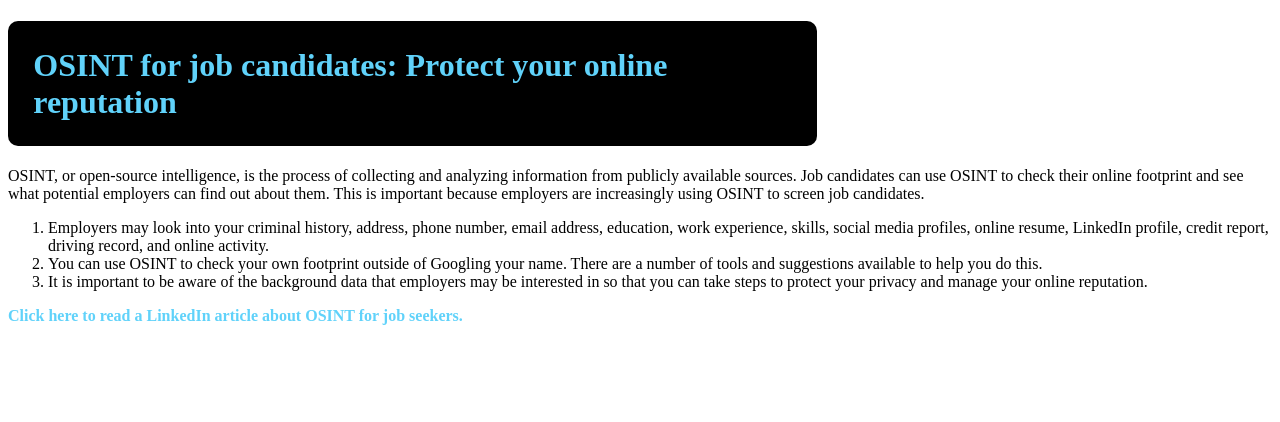
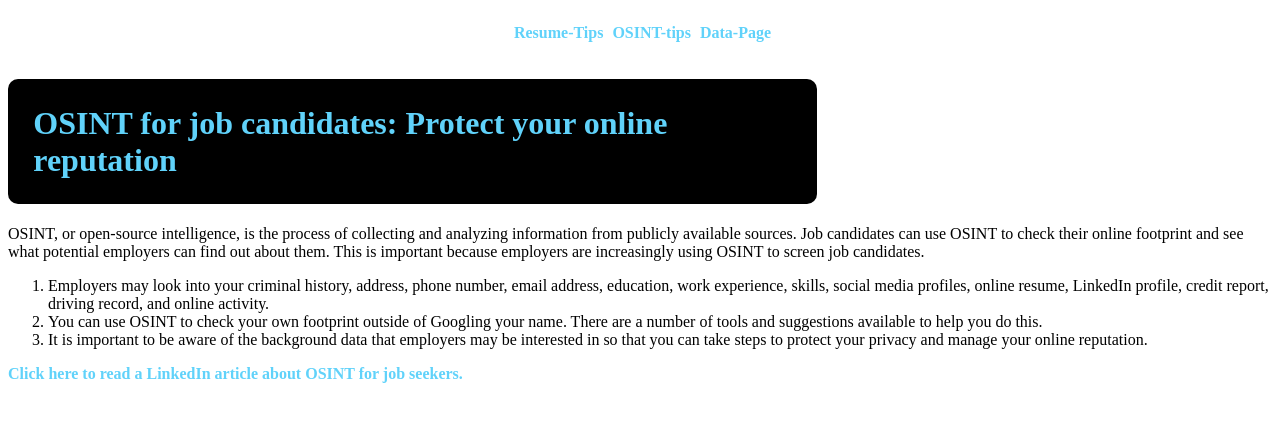
Before and after one commit to blong206b/SkillsTraining, a plain HTML site: page OSINT.html in a window 1280 px wide. Drawn offline with Linux system fonts and the light colour scheme.

Commit message:
Update OSINT.html

```diff
--- a/OSINT.html
+++ b/OSINT.html
@@ -1,14 +1,28 @@
 <!DOCTYPE html>
 <html>
+
 <head>
     <link rel="stylesheet" href="style.css">
     <title>OSINT for job candidates: Protect your online reputation</title>
     <meta name="description" content="Learn how to use OSINT to check your online footprint and protect your reputation as a job candidate.">
 
 </head>
+
 <body>
+
+    <header>
+        <nav>
+            <ul>
+                <li><a href="Resume-tips/index.html">Resume-Tips</a></li>
+                <li><a href="OSINT.html">OSINT-tips</a></li>
+                <li><a href="Data.html">Data-Page</a></li>
+            </ul>
+        </nav>
+    </header>
+
     <h1>OSINT for job candidates: Protect your online reputation</h1>
-  <p>OSINT, or open-source intelligence, is the process of collecting and analyzing information from publicly available sources. Job candidates can use OSINT to check their online footprint and see what potential employers can find out about them. This is important because employers are increasingly using OSINT to screen job candidates.</p>
+    <p>OSINT, or open-source intelligence, is the process of collecting and analyzing information from publicly available sources. Job candidates can use OSINT to check their online footprint and see what potential employers can find out about them. This
+        is important because employers are increasingly using OSINT to screen job candidates.</p>
 
     <ol>
         <li>Employers may look into your criminal history, address, phone number, email address, education, work experience, skills, social media profiles, online resume, LinkedIn profile, credit report, driving record, and online activity.</li>
@@ -17,4 +31,5 @@
     </ol>
     <a href="https://www.linkedin.com/pulse/osint-job-candidates-brett-long/">Click here to read a LinkedIn article about OSINT for job seekers.</a>
 </body>
+
 </html>
```
Lines whose indentation alone changed are shown as unchanged.
